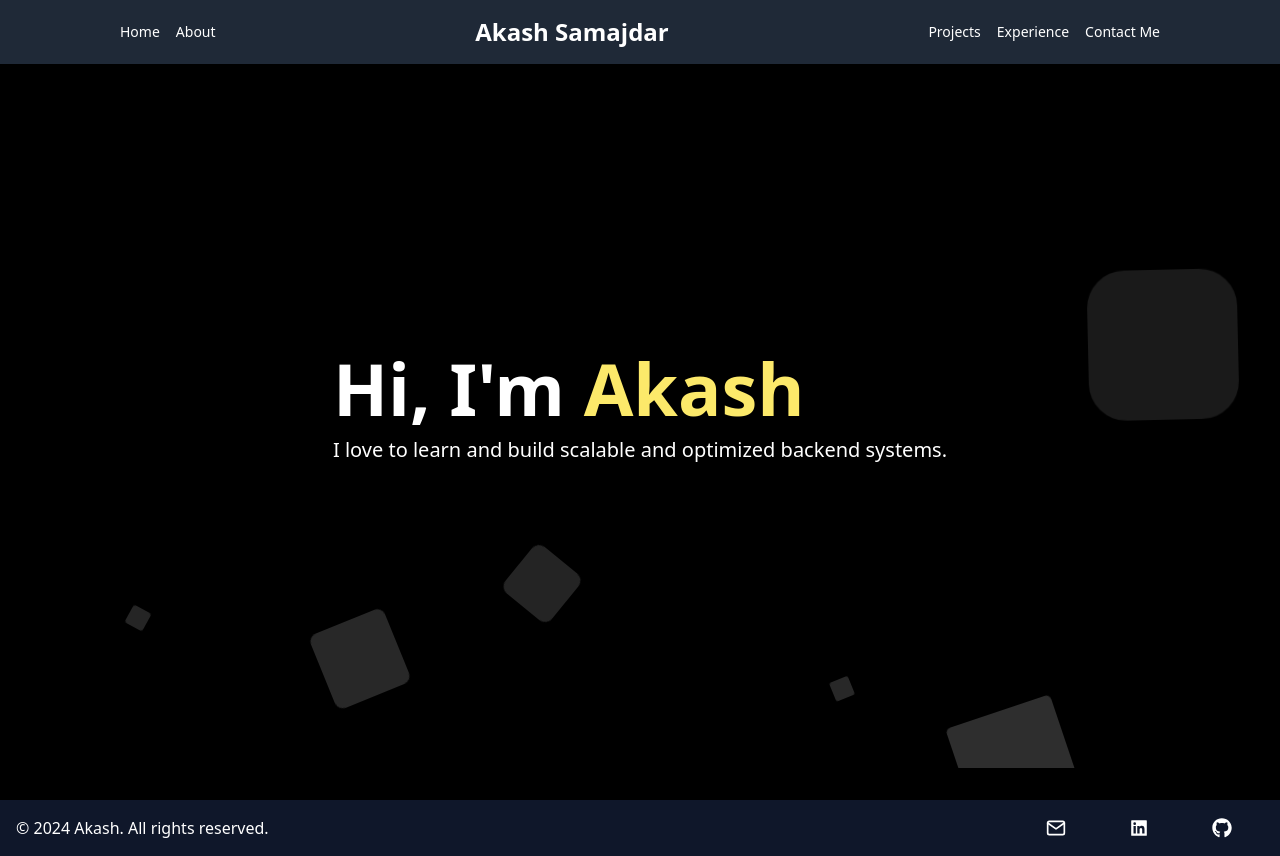
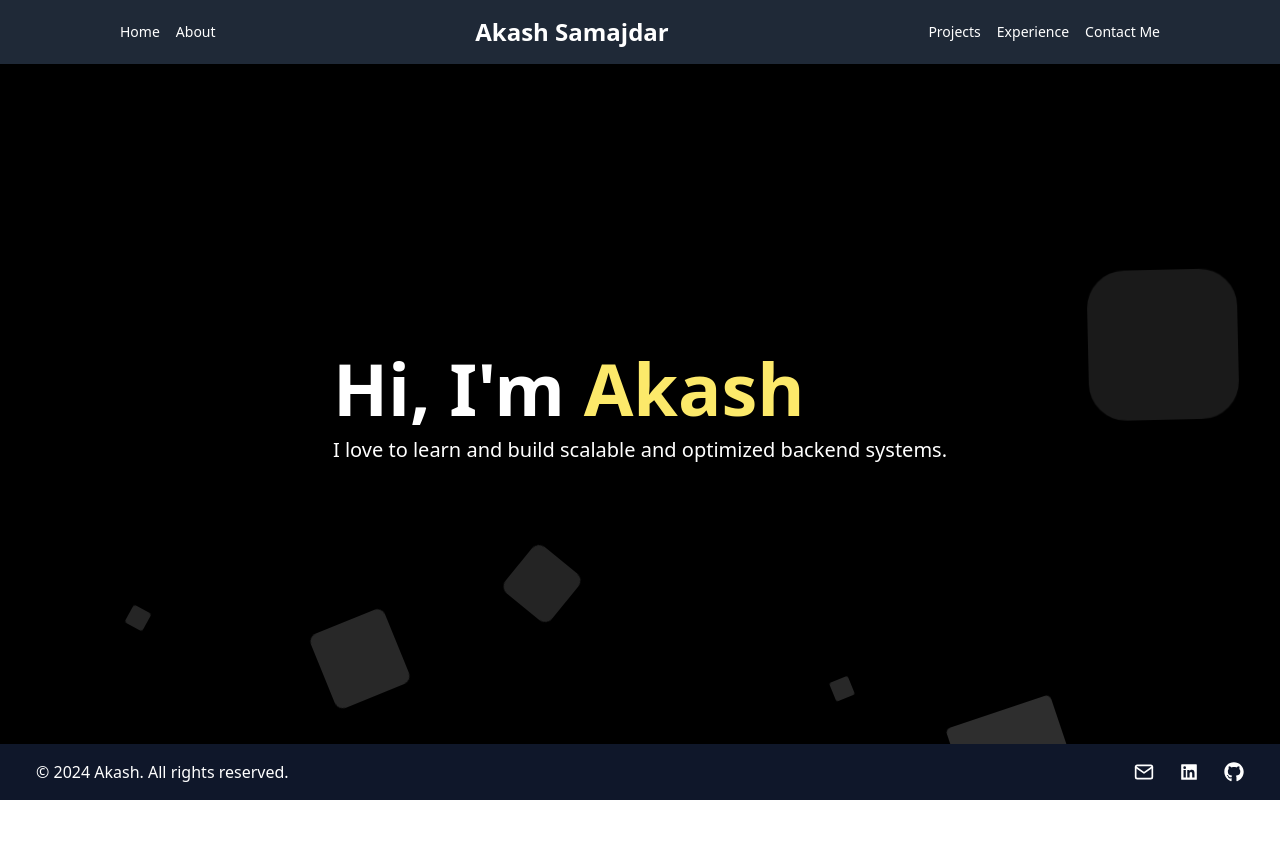
Before and after one commit to cptn3m00/Akash_Vaarta, a React (Create React App) app: page / in a window 1280 px wide. After the commit the page ends 800 px from the top, so only its background shows below. Built offline with nearby package versions, Linux system fonts and the light colour scheme.

Commit message:
new footer setup

```diff
--- a/src/components/Footer.css
+++ b/src/components/Footer.css
@@ -0,0 +1,40 @@
+/* Base styles for footer */
+.footer {
+    position: fixed; /* Fixed position at the bottom */
+    bottom: 0; /* Stick to the bottom of the viewport */
+    left: 0; /* Align to the left edge */
+    width: 100%; /* Full width */
+    z-index: 1000; /* Ensure it appears above other elements */
+    background-color: #333; /* Background color */
+  }
+
+  /* Styles for footer content */
+  .footer-content {
+    display: flex; /* Use flexbox for alignment */
+    justify-content: space-between; /* Space out elements */
+    align-items: center; /* Vertically center elements */
+  }
+
+  /* Styles for footer text */
+  .footer-text {
+    margin-left: 20px; /* Add some margin to the left for spacing */
+  }
+
+  /* Styles for footer icons */
+  .footer-icons {
+    margin-right: 20px; /* Add some margin to the right for spacing */
+    display: flex;
+    gap: 25px; /* Spacing between icons */
+  }
+
+  /* Specific styles for icons */
+  .icon-link {
+    color: #fff; /* Icon color */
+    text-decoration: none; /* Remove underline */
+    transition: transform 0.3s, color 0.3s; /* Smooth color transition and scaling */
+  }
+
+  .icon-link:hover {
+    color: #ff6347; /* Change color on hover (example: tomato) */
+    transform: scale(1.1); /* Slightly scale up on hover */
+  }
--- a/src/components/Footer.jsx
+++ b/src/components/Footer.jsx
@@ -2,35 +2,28 @@ import React from 'react';
 import { FaGithub, FaTwitter } from 'react-icons/fa';
 import { AiFillMediumCircle, AiFillLinkedin } from 'react-icons/ai';
 import { FiMail } from 'react-icons/fi';
-
+import './Footer.css';
 
 const Footer = () => {
   const year = new Date().getFullYear();
 
   return (
-		<div className='bg-slate-900 p-4' style={{ cursor: 'default' }}>
-			<div className='flex flex-wrap justify-center sm:justify-between items-center gap-4'>
-				<p className='text-white text-center w-full sm:w-auto font-light'>© {year} Akash. All rights reserved.</p>
-				<div className='text-white flex justify-around sm:w-[250px] w-full'>
-
-					<a href="mailto:akashtjsamajdar@gmail.com" className='transition ease-in-out duration-300 rounded-md hover:scale-110 cursor-pointer hover:-translate-y-1' style={{ cursor: 'pointer' }}>
+    <footer className='footer bg-slate-900 p-4'>
+      <div className='footer-content flex flex-wrap justify-center sm:justify-between items-center gap-4'>
+        <p className='footer-text text-white text-center w-full sm:w-auto font-light'>© {year} Akash. All rights reserved.</p>
+        <div className='footer-icons text-white flex justify-around sm:w-auto w-full'>
+          <a href="mailto:akashtjsamajdar@gmail.com" className='icon-link'>
             <FiMail className='text-xl' />
           </a>
-					{/* <a href="https://twitter.com/Nithin80875999" target='_blank' className='transition ease-in-out duration-300 rounded-md hover:scale-110 cursor-pointer hover:-translate-y-1' style={{ cursor: 'pointer' }}>
-						<FaTwitter className='text-xl' />
-					</a> */}
-					<a href="https://www.linkedin.com/in/akash-samajdar-298107188/" target='_blank' className='transition ease-in-out duration-300 rounded-md hover:scale-110 cursor-pointer hover:-translate-y-1' style={{ cursor: 'pointer' }}>
+          <a href="https://www.linkedin.com/in/akash-samajdar-298107188/" target='_blank' className='icon-link'>
             <AiFillLinkedin className='text-xl' />
           </a>
-					<a href="https://https://github.com/cptn3m00" target='_blank' className='transition ease-in-out duration-300 rounded-md hover:scale-110 cursor-pointer hover:-translate-y-1' style={{ cursor: 'pointer' }} >
+          <a href="https://github.com/cptn3m00" target='_blank' className='icon-link'>
             <FaGithub className='text-xl' />
           </a>
-					{/* <a href="https://medium.com/@goudnithin77" target='_blank' className='transition ease-in-out duration-300 rounded-md hover:scale-110 cursor-pointer hover:-translate-y-1' style={{ cursor: 'pointer' }}>
-						<AiFillMediumCircle className='text-xl' />
-					</a> */}
         </div>
       </div>
-		</div>
+    </footer>
   );
 }
 
```
Lines whose indentation alone changed are shown as unchanged.
